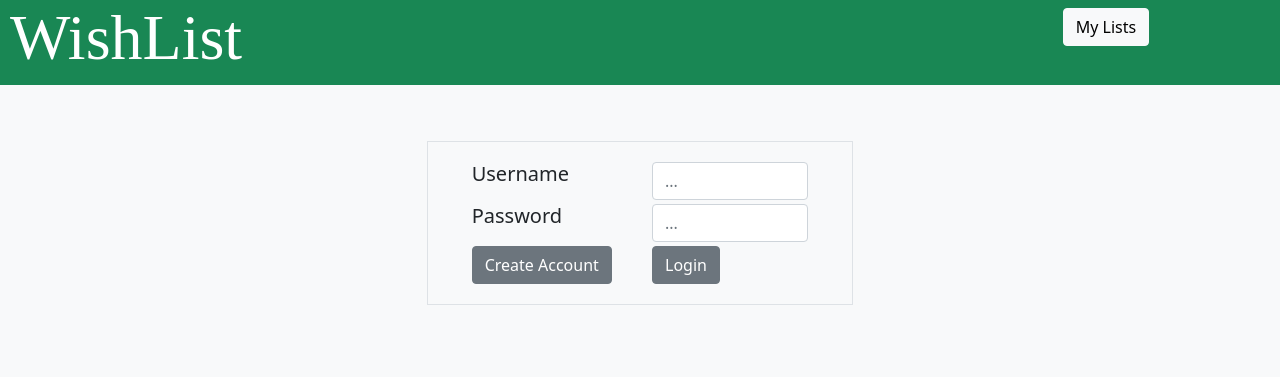
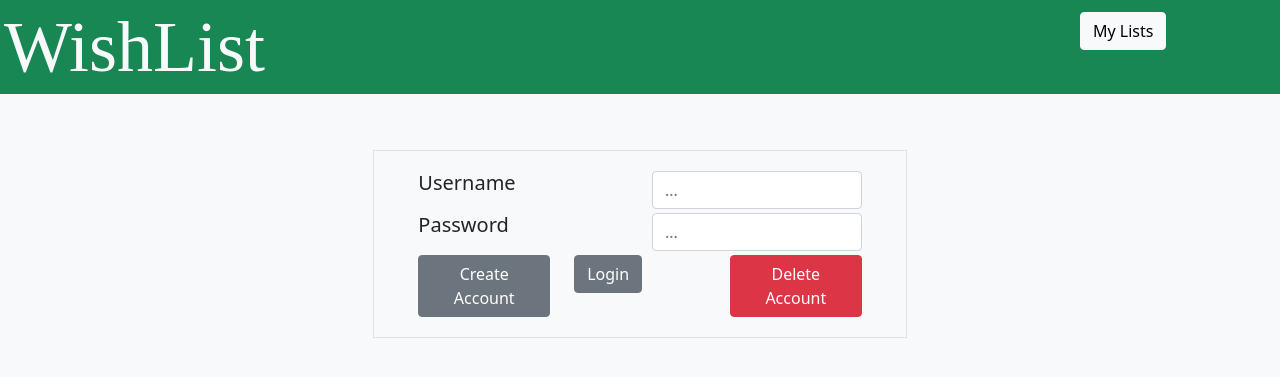
Before and after one commit to wonkyjunky/cst438_project2, a Flask app: page /login in a window 1280 px wide. Shown: the top 377 px of the page. Run offline with Flask 2, Linux system fonts and the light colour scheme; some libraries are stand-ins or nearby versions.

Commit message:
Added delete account functionality to login

```diff
--- a/public/js/login.js
+++ b/public/js/login.js
@@ -1,13 +1,18 @@
 "use strict";
+
+let LOGIN	= 0;
+let CREATE	= 1;
+let DELETE	= 2;
 
 $(async () =>
 {
 	$("#logout-button").hide()
-	$("#create-button").click(() => { handle_input(true) });
-	$("#login-button").click(() => { handle_input(false) });
+	$("#create-button").click(() =>	{ handle_input(CREATE) });
+	$("#login-button").click(() =>	{ handle_input(LOGIN) });
+	$("#delete-button").click(() =>	{ handle_input(DELETE)});
 });
 
-async function handle_input(create)
+async function handle_input(type)
 {
 	var username = $("#username-input").val();
 	var password = $("#password-input").val();
@@ -28,13 +33,17 @@ async function handle_input(create)
 	let api = new Api(username, password);
 	let res;
 
-	if (create)
+	switch (type)
 	{
+	case LOGIN:
+		res = await api.login();
+		break;
+	case CREATE:
 		res = await api.add_user();
-	}
-	else
-	{
-		res = await api.login();
+		break;
+	case DELETE:
+		res = await api.delete_user();
+		break;
 	}
 
 	if (res.err)
--- a/templates/layouts/layout.html
+++ b/templates/layouts/layout.html
@@ -21,11 +21,8 @@
 
 	</head>
 	<body class="bg-light">
-		<div class="row">
-			<div class="row bg-success">
-				<div class="col h2">
-					<a href="/" class="Navs"> <span class="Nav_title"> WishList </span></a>
-				</div>
+		<div class="row bg-success p-1">
+			<div class="col display-2 text-light" style="font-family: 'Jalnan';">WishList</div>
 			<div id="welcome-banner" class="col h3 text-light p-3"></div>
 			<div class="col-sm-1 p-2">
 				<a role="button" href="wishlists" class="btn btn-light">My Lists</a>
@@ -34,7 +31,6 @@
 				<button class="btn btn-light" id ="logout-button">Logout</a>
 			</div>
 		</div>
-		</div>
 		<div class="container-fluid">
 		{% block content %} {% endblock %}
 		</div>
--- a/templates/login.html
+++ b/templates/login.html
@@ -11,7 +11,7 @@
 </div>
 <div class="row">
 	<div class="col"></div>
-	<div class="col-sm-4 border">
+	<div class="col-5 border">
 		<div class="container-sm-4 p-3">
 			<div class="row m-1">
 				<div class="col h5">Username</div>
@@ -32,6 +32,9 @@
 				<div class="col">
 					<button id="login-button" class="btn btn-secondary">Login</button>
 				</div>
+				<div class="col">
+					<button id="delete-button" class="btn btn-danger">Delete Account</button>
+				</div>
 			</div>
 		</div>
 	</div>
```
Lines whose indentation alone changed are shown as unchanged.
